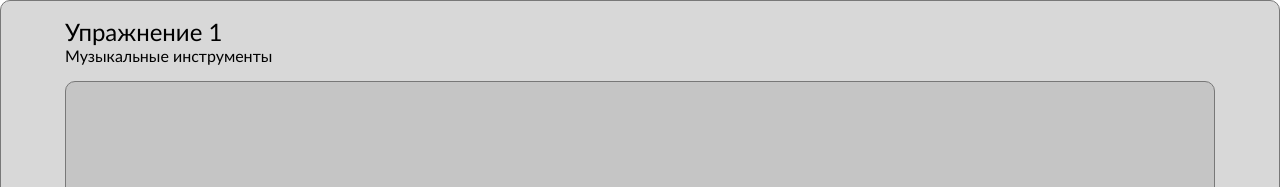
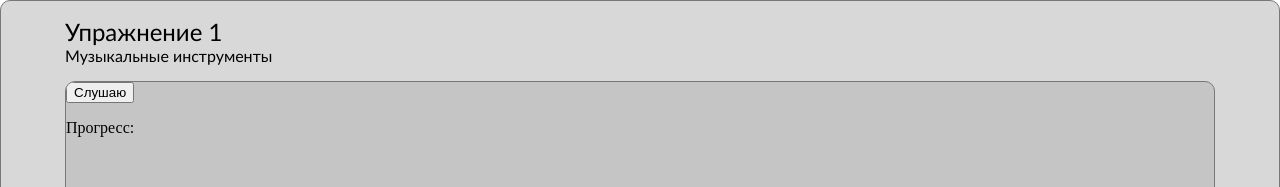
Before and after one commit to Serdj2846/MyGame, a plain HTML site: page index.html in a window 1280 px wide. Shown: the top 187 px of the page. Drawn offline with Linux system fonts and the light colour scheme.

Commit message:
Update index.html

```diff
--- a/index.html
+++ b/index.html
@@ -14,7 +14,16 @@
         <p class="p1">Упражнение 1</p>
         <p class="p2">Музыкальные инструменты</p>
        </div>
-       <div class="game-container"></div>
+       <div class="game-container">
+         <div class="screen-container">
+           <div class="image-container-1 "></div>
+           <div class="image-container-2"></div>
+         </div>
+         <div class="button-container">
+           <button class="listen-button">Слушаю</button>
+            <p class="p-progress">Прогресс:</p>
+         </div>
+       </div>
        <div class="smile-container-background">
          <div class="smile-container"></div>
        </div>
```
